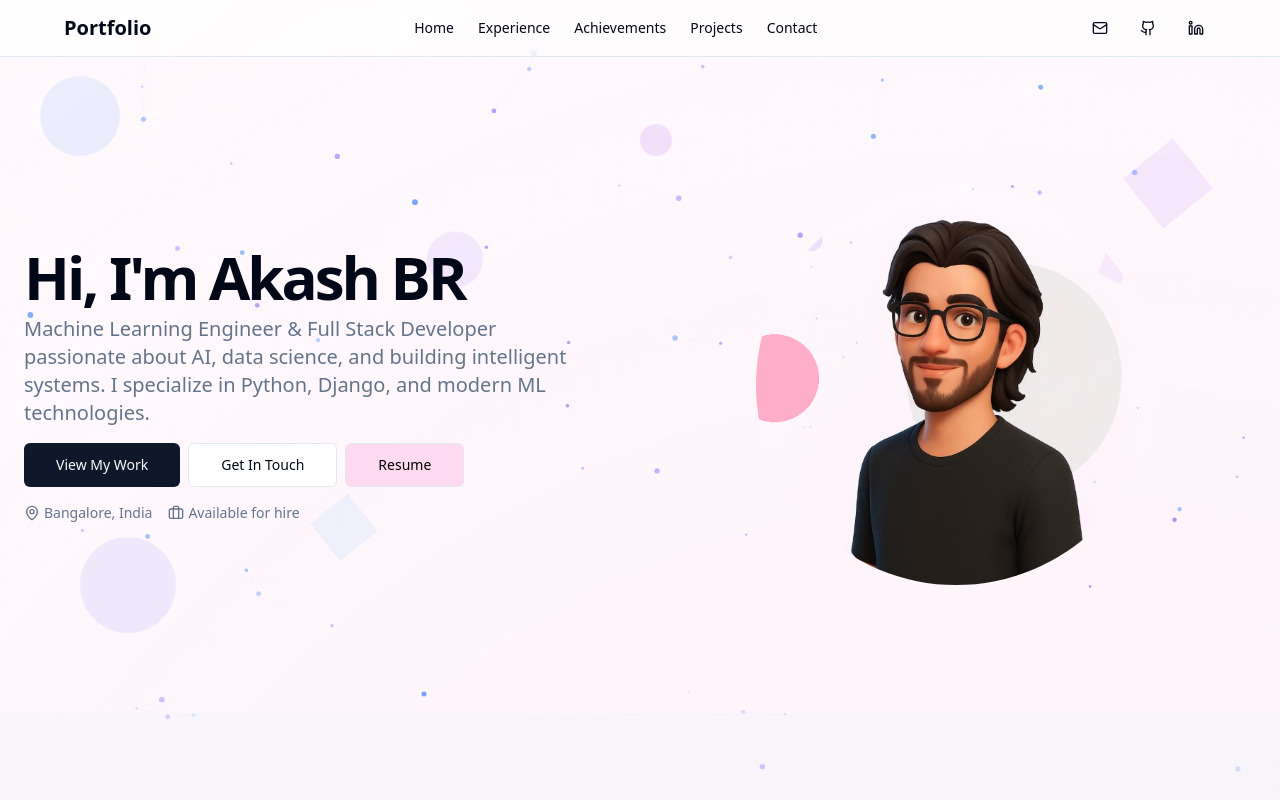
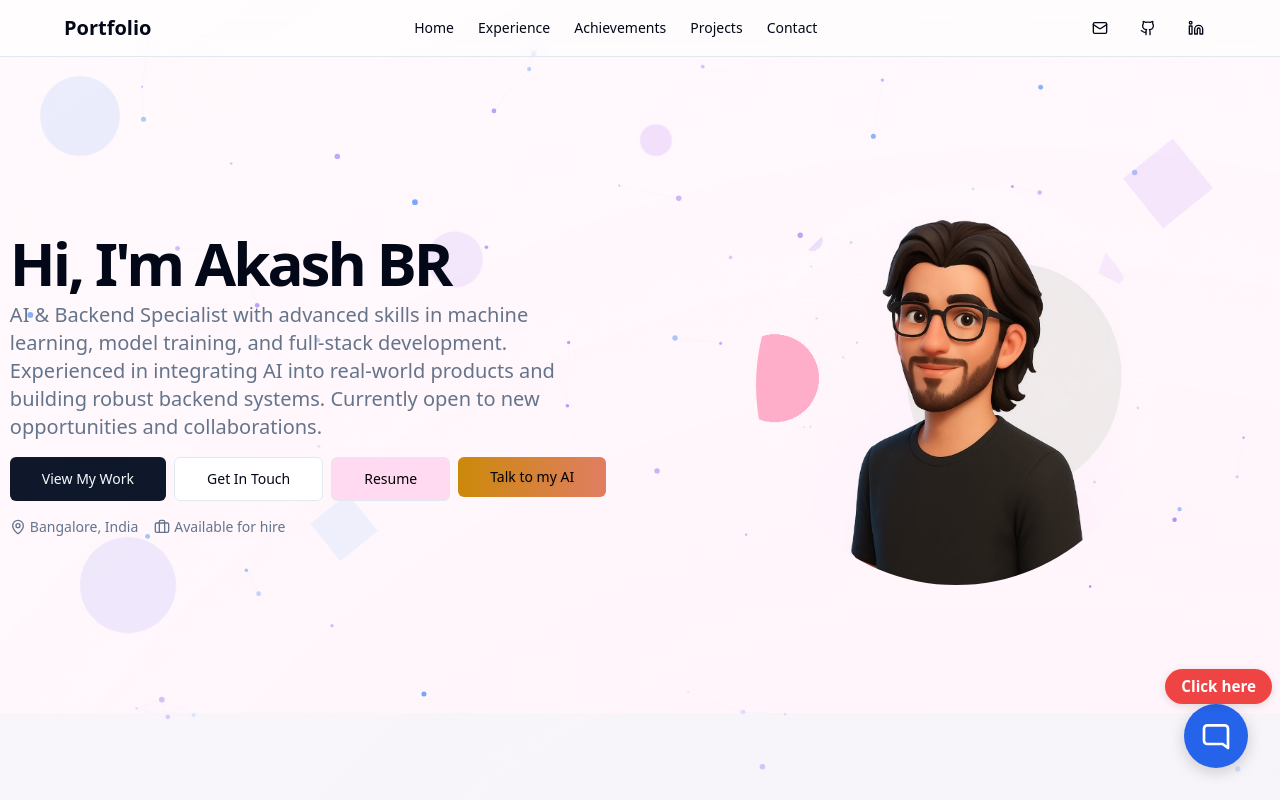
Before and after one commit to Akashbellary/portfolio, a Next.js app: page / in a window 1280 px wide. Shown: the top 800 px of the page. Built offline with nearby package versions, Linux system fonts and the light colour scheme.

Commit message:
Update AiChatButtons

```diff
--- a/app/globals.css
+++ b/app/globals.css
@@ -121,6 +121,24 @@
   background-size: 200% 200%;
 }
 
+/* Rainbow flowing animation for AI button */
+@keyframes rainbow-flow {
+  0% {
+    background-position: 0% 50%;
+  }
+  50% {
+    background-position: 100% 50%;
+  }
+  100% {
+    background-position: 0% 50%;
+  }
+}
+
+.animate-rainbow-flow {
+  animation: rainbow-flow 3s ease-in-out infinite;
+  background-size: 400% 400%;
+}
+
 /* Particle background overlay */
 .particle-overlay {
   background: radial-gradient(circle at 20% 80%, rgba(120, 119, 198, 0.1) 0%, transparent 50%),
--- a/app/layout.tsx
+++ b/app/layout.tsx
@@ -1,5 +1,7 @@
 import type { Metadata } from 'next'
 import './globals.css'
+
+import ChatFloatButton from '../components/chat-float-button';
 
 export const metadata: Metadata = {
   title: 'v0 App',
@@ -14,7 +16,10 @@ export default function RootLayout({
 }>) {
   return (
     <html lang="en">
-      <body>{children}</body>
+      <body>
+        {children}
+        <ChatFloatButton />
+      </body>
     </html>
   )
 }
--- a/app/page.tsx
+++ b/app/page.tsx
@@ -9,6 +9,7 @@ import Image from "next/image"
 import Link from "next/link"
 import { ParticleBackground } from "@/components/particle-background"
 import { FloatingShapes } from "@/components/floating-shapes"
+import AIChatButton from "@/components/ai-chat-button"
 
 export default function Portfolio() {
   const [mobileMenuOpen, setMobileMenuOpen] = useState(false);
@@ -79,15 +80,20 @@ export default function Portfolio() {
 
           {/* Mobile Menu */}
           <div className={`md:hidden fixed inset-0 z-50 transform ${mobileMenuOpen ? 'translate-x-0' : '-translate-x-full'} transition-transform duration-300 ease-in-out`}>
-            <div className="fixed inset-0 bg-background/80 backdrop-blur-sm" onClick={() => setMobileMenuOpen(false)} />
-            <nav className="fixed inset-y-0 left-0 w-3/4 max-w-sm bg-background p-6 shadow-lg">
+            {/* Blurred glass background behind options */}
+            <div
+              className="fixed inset-0 bg-black/80 backdrop-blur-md"
+              style={{ WebkitBackdropFilter: 'blur(8px)', backdropFilter: 'blur(8px)' }}
+              onClick={() => setMobileMenuOpen(false)}
+            />
+            <nav className="fixed inset-y-0 left-0 w-3/4 max-w-sm bg-background/70 rounded-r-2xl shadow-2xl backdrop-blur-xl border-r border-white/20">
               <div className="flex items-center justify-between mb-8">
                 <span className="font-bold text-xl">Portfolio</span>
                 <Button variant="ghost" size="sm" onClick={() => setMobileMenuOpen(false)}>
                   <X className="h-5 w-5" />
                 </Button>
               </div>
-              <div className="flex flex-col space-y-4">
+              <div className="flex flex-col space-y-4 bg-white rounded-xl p-4 shadow-2xl">
                 <Link href="#home" className="text-lg font-medium" onClick={() => setMobileMenuOpen(false)}>
                   Home
                 </Link>
@@ -136,8 +142,9 @@ export default function Portfolio() {
                       Hi, I'm Akash BR
                     </h1>
                     <p className="max-w-[600px] text-muted-foreground md:text-xl">
-                      Machine Learning Engineer & Full Stack Developer passionate about AI, data science, and building
-                      intelligent systems. I specialize in Python, Django, and modern ML technologies.
+                        AI & Backend Specialist with advanced skills in machine learning, model training, and full-stack development.
+                        Experienced in integrating AI into real-world products and building robust backend systems.
+                        Currently open to new opportunities and collaborations.
                     </p>
                   </div>
                   <div className="flex flex-col gap-2 min-[400px]:flex-row">
@@ -150,6 +157,7 @@ export default function Portfolio() {
                     <Button size="lg" variant="outline" asChild className="bg-[#ffdaf0] text-[#000000] hover:bg-[#f8ccdc] transition-colors">
                       <Link href="https://drive.google.com/file/d/16dZQq1gn6DBoS4FG0ajbX8eQcvoQyrIw/view?usp=sharing">Resume</Link>
                     </Button>
+                    <AIChatButton />
                   </div>
                   <div className="flex items-center space-x-4 text-sm text-muted-foreground">
                     <div className="flex items-center space-x-1">
@@ -274,7 +282,7 @@ export default function Portfolio() {
                   </CardHeader>
                   <CardContent>
                     <p className="text-sm text-muted-foreground">
-                      Currently contributing to <font face="black" color="black"><a href="https://continue.dev">continue.dev</a></font>, a open source coding agent environment project.
+                      Currently contributing to <span className="font-bold text-black"><a href="https://continue.dev" target="_blank" rel="noopener noreferrer">continue.dev</a></span>, an open source coding agent environment project.
                     </p>
                   </CardContent>
                 </Card>
--- /dev/null
+++ b/components/ai-chat-button.tsx
@@ -0,0 +1,16 @@
+"use client"
+
+import React from "react"
+
+export default function AIChatButton() {
+  return (
+    <a
+      href="https://akash-chatbot.vercel.app/"
+      target="_blank"
+      rel="noopener noreferrer"
+      className="inline-flex h-10 items-center justify-center rounded-md px-8 py-2 text-sm font-medium whitespace-nowrap bg-gradient-to-r from-red-500 via-yellow-600 via-green-400 via-blue-700 via-indigo-400 via-purple-400 to-pink-400 animate-rainbow-flow hover:scale-105 transition-all duration-300 ring-offset-background focus-visible:outline-none focus-visible:ring-2 focus-visible:ring-ring focus-visible:ring-offset-2 disabled:pointer-events-none disabled:opacity-50"
+    >
+      <span className="font-medium text-black drop-shadow-sm whitespace-nowrap">Talk to my AI</span>
+    </a>
+  )
+}
--- /dev/null
+++ b/components/chat-float-button.tsx
@@ -0,0 +1,56 @@
+
+"use client";
+import React from "react";
+
+export default function ChatFloatButton() {
+  const handleClick = () => {
+    window.open("https://akash-chatbot.vercel.app/", "_blank");
+  };
+
+  return (
+    <div style={{ position: "fixed", bottom: 32, right: 32, zIndex: 1000 }}>
+      {/* Red circle with text */}
+      <div
+        style={{
+          position: "absolute",
+          bottom: 64, // Touches the blue circle (height is 64px)
+          right: -24,
+          background: "#ef4444",
+          color: "#fff",
+          borderRadius: "9999px",
+          padding: "6px 16px",
+          fontWeight: 600,
+          fontSize: "0.95rem",
+          boxShadow: "0 2px 8px rgba(0,0,0,0.12)",
+          cursor: "pointer",
+          whiteSpace: "nowrap",
+        }}
+        onClick={handleClick}
+      >
+        Click here
+      </div>
+      {/* Blue circle with chat icon */}
+      <button
+        onClick={handleClick}
+        style={{
+          width: 64,
+          height: 64,
+          borderRadius: "50%",
+          background: "#2563eb",
+          border: "none",
+          display: "flex",
+          alignItems: "center",
+          justifyContent: "center",
+          boxShadow: "0 4px 16px rgba(0,0,0,0.18)",
+          cursor: "pointer",
+        }}
+        aria-label="Open chat"
+      >
+        {/* Chat SVG icon */}
+        <svg width="32" height="32" viewBox="0 0 24 24" fill="none" xmlns="http://www.w3.org/2000/svg">
+          <path d="M21 15.5V6.5C21 5.11929 19.8807 4 18.5 4H5.5C4.11929 4 3 5.11929 3 6.5V15.5C3 16.8807 4.11929 18 5.5 18H17L21 21V15.5Z" stroke="#fff" strokeWidth="2" strokeLinecap="round" strokeLinejoin="round"/>
+        </svg>
+      </button>
+    </div>
+  );
+}
--- a/package.json
+++ b/package.json
@@ -44,6 +44,7 @@
     "date-fns": "4.1.0",
     "embla-carousel-react": "8.5.1",
     "input-otp": "1.4.1",
+    "lottie-web": "^5.13.0",
     "lucide-react": "^0.454.0",
     "next": "15.2.4",
     "next-themes": "^0.4.4",
```
Also changed, not shown: 1 other file (tests, documents, lock files or other folders).
